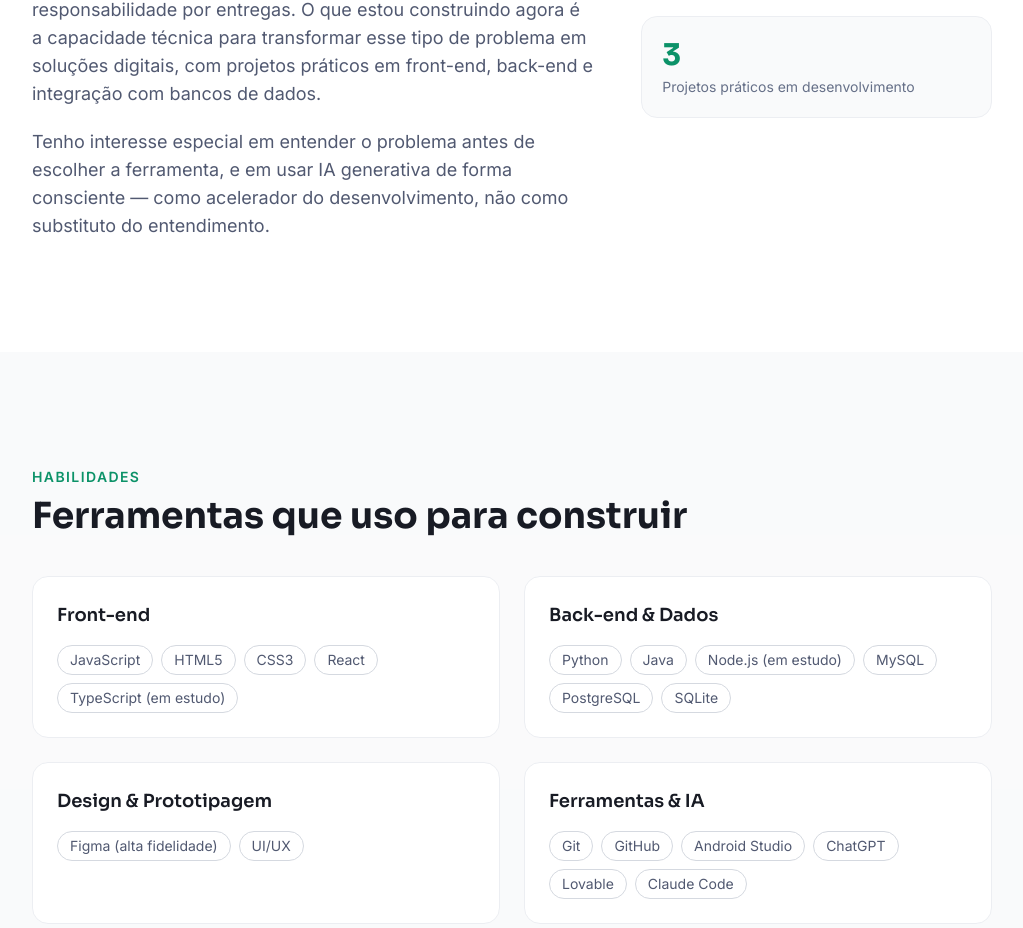
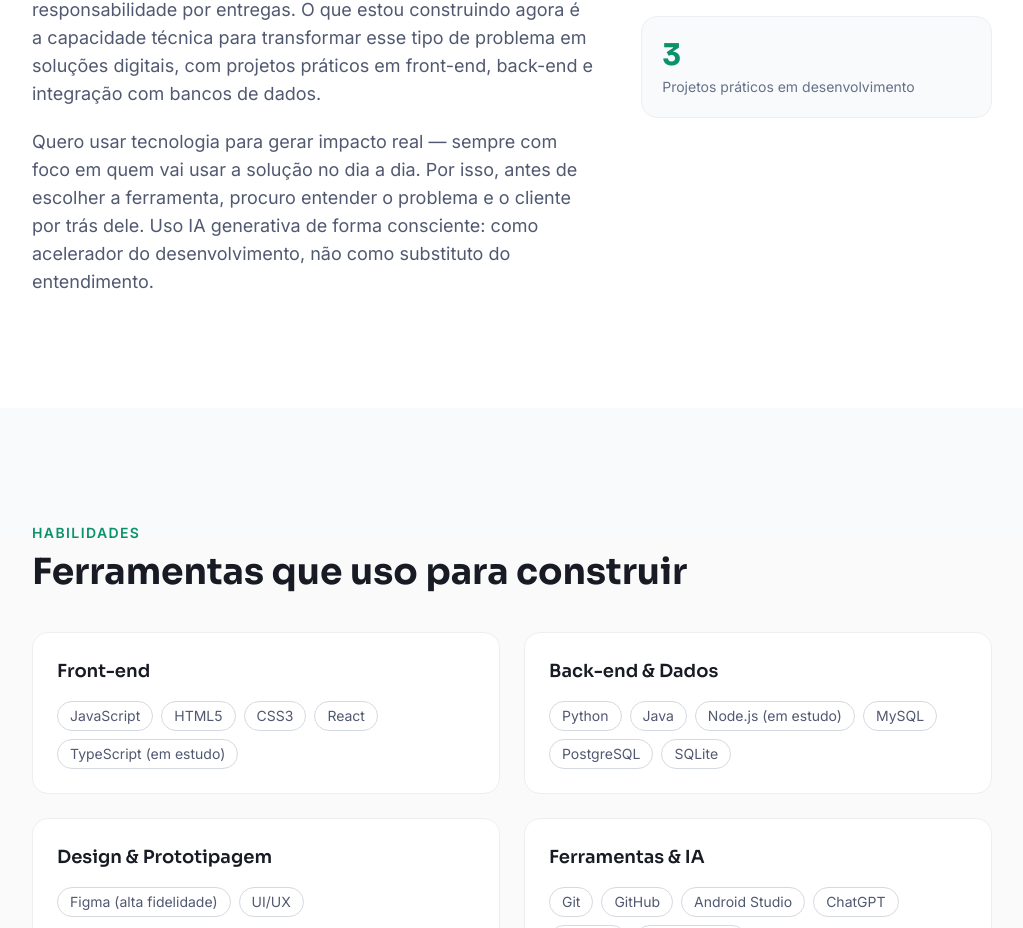
Before and after one commit to flaviafogaca/portfolio, a React (Vite) app: page / in a window 1280 px wide. Shown: the part 1244-2172 px from the top of the page, without its empty margins (128-1151 px from the left). Built offline with nearby package versions, Linux system fonts and the light colour scheme.

Commit message:
Add client-impact positioning to About section
Co-Authored-By: Claude Sonnet 5 <noreply@anthropic.com>

```diff
--- a/src/data/content.ts
+++ b/src/data/content.ts
@@ -13,7 +13,7 @@ export const about = {
   paragraphs: [
     "Sou Engenheira Ambiental com mais de cinco anos de experiência profissional em gestão de projetos, análise de dados e documentação técnica. Hoje estou construindo uma segunda especialização, em Tecnologia da Informação, unindo o raciocínio analítico da engenharia ao desenvolvimento de software.",
     "Essa trajetória não é um recomeço — é uma continuidade. Já sei lidar com problemas reais, requisitos, prazos, conformidade e responsabilidade por entregas. O que estou construindo agora é a capacidade técnica para transformar esse tipo de problema em soluções digitais, com projetos práticos em front-end, back-end e integração com bancos de dados.",
-    "Tenho interesse especial em entender o problema antes de escolher a ferramenta, e em usar IA generativa de forma consciente — como acelerador do desenvolvimento, não como substituto do entendimento.",
+    "Quero usar tecnologia para gerar impacto real — sempre com foco em quem vai usar a solução no dia a dia. Por isso, antes de escolher a ferramenta, procuro entender o problema e o cliente por trás dele. Uso IA generativa de forma consciente: como acelerador do desenvolvimento, não como substituto do entendimento.",
   ],
   facts: [
     { label: "Anos de experiência profissional", value: "5+" },
```
